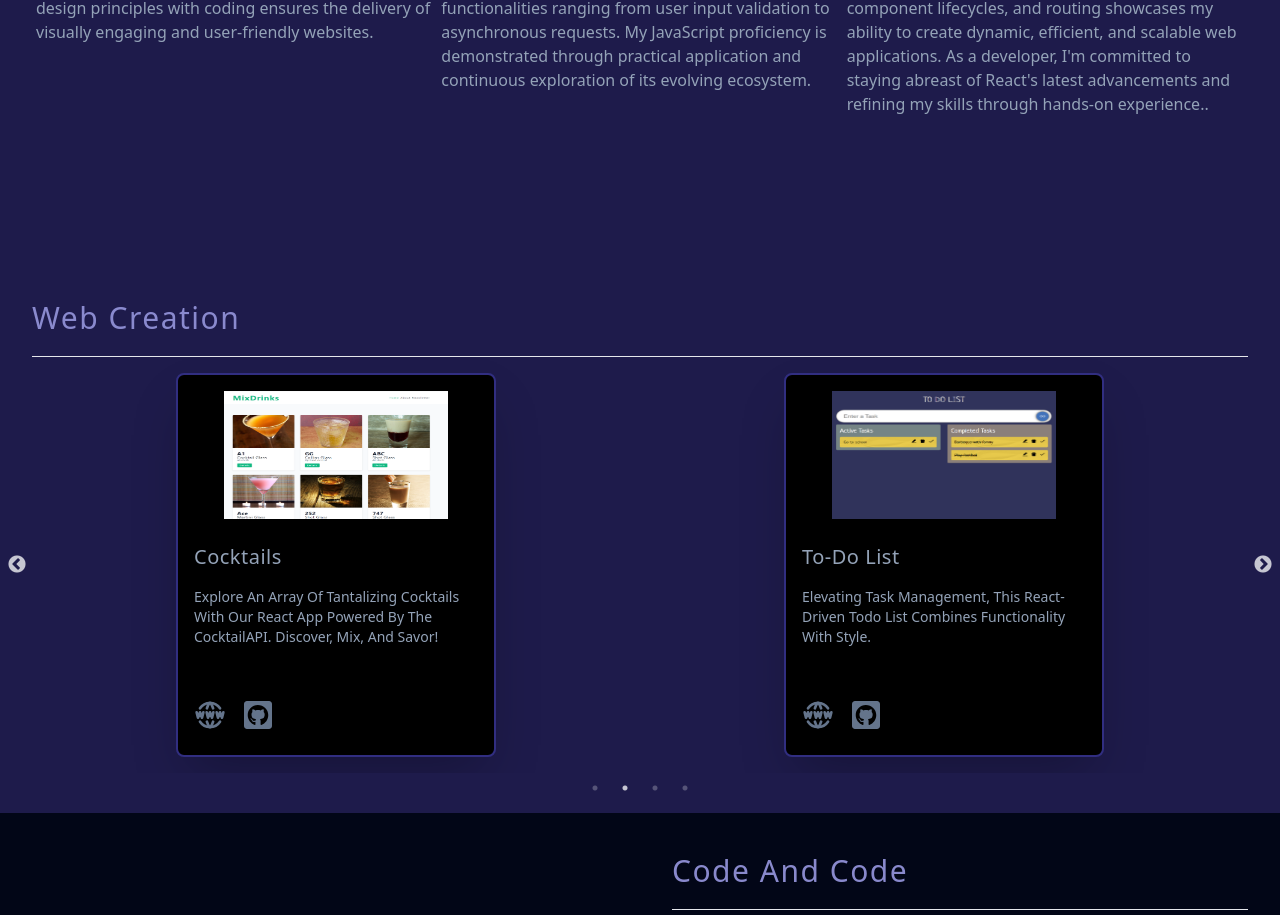
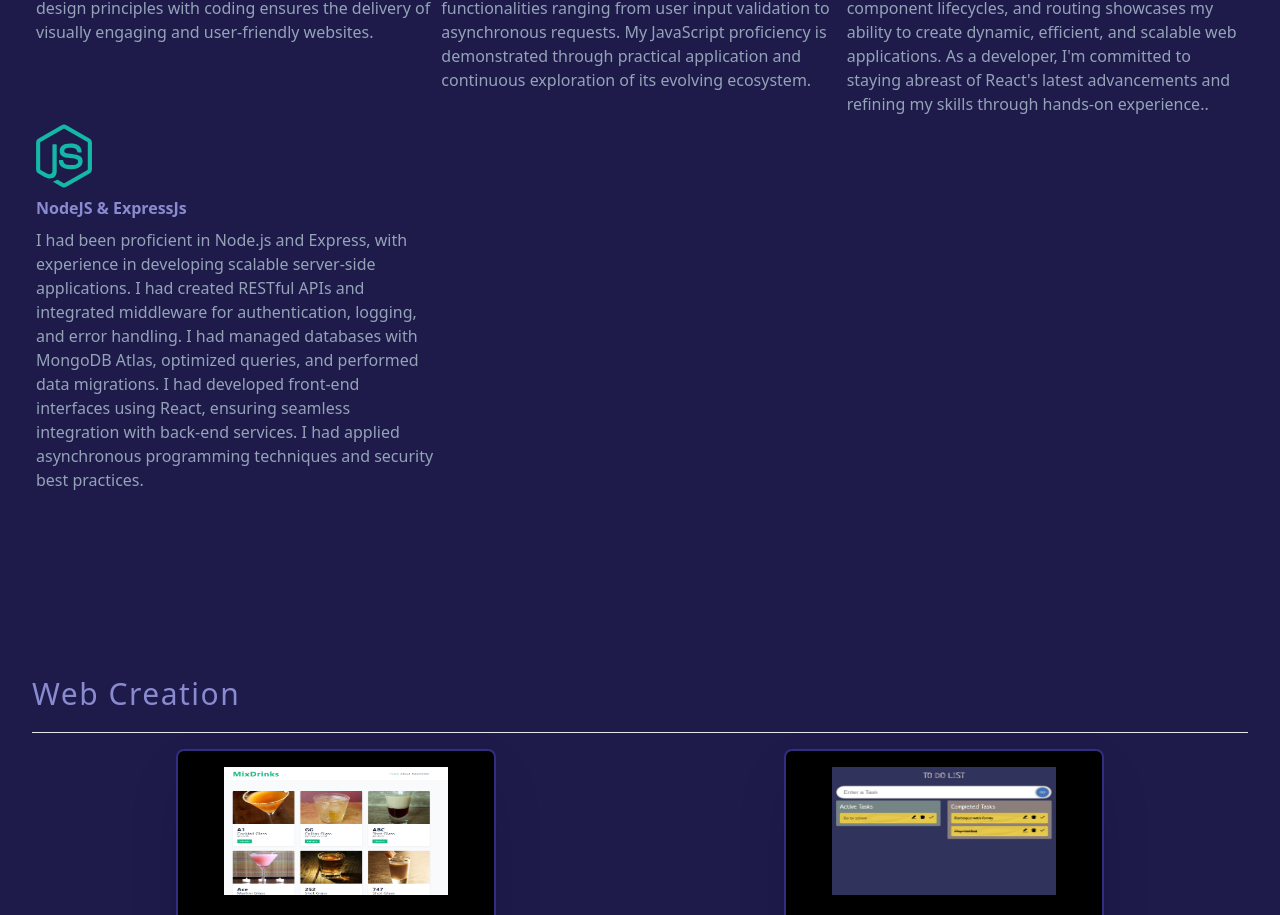
Before and after one commit to radu-bordea/React-Tailwind-Portfolio, a React (Vite) app: page / in a window 1280 px wide. Shown: the part 1177-2092 px from the top of the page. Built offline with nearby package versions, Linux system fonts and the light colour scheme.

Commit message:
add nodejs and express skills

```diff
--- a/src/data.jsx
+++ b/src/data.jsx
@@ -1,5 +1,5 @@
 import { nanoid } from "nanoid";
-import { FaHtml5, FaJs, FaReact } from "react-icons/fa";
+import { FaHtml5, FaJs, FaReact, FaNodeJs } from "react-icons/fa";
 import project1 from "./assets/project1.png";
 import project2 from "./assets/project2.png";
 import project3 from "./assets/project3.png";
@@ -30,6 +30,12 @@ export const skills = [
     title: "React",
     icon: <FaReact className="h-16 w-16 text-teal-500" />,
     text: "Venturing into the world of frontend development, I've acquired a moderate proficiency in React. My introduction to this powerful library began with school projects, and I subsequently deepened my understanding through Udemy courses and personal initiatives. Leveraging React, I've developed reusable components and interactive user interfaces. My grasp of state management, component lifecycles, and routing showcases my ability to create dynamic, efficient, and scalable web applications. As a developer, I'm committed to staying abreast of React's latest advancements and refining my skills through hands-on experience..",
+  },
+  {
+    id: nanoid(),
+    title: "NodeJS & ExpressJs",
+    icon: < FaNodeJs className="h-16 w-16 text-teal-500" />,
+    text: "I had been proficient in Node.js and Express, with experience in developing scalable server-side applications. I had created RESTful APIs and integrated middleware for authentication, logging, and error handling. I had managed databases with MongoDB Atlas, optimized queries, and performed data migrations. I had developed front-end interfaces using React, ensuring seamless integration with back-end services. I had applied asynchronous programming techniques and security best practices.",
   },
 ];
 
```
